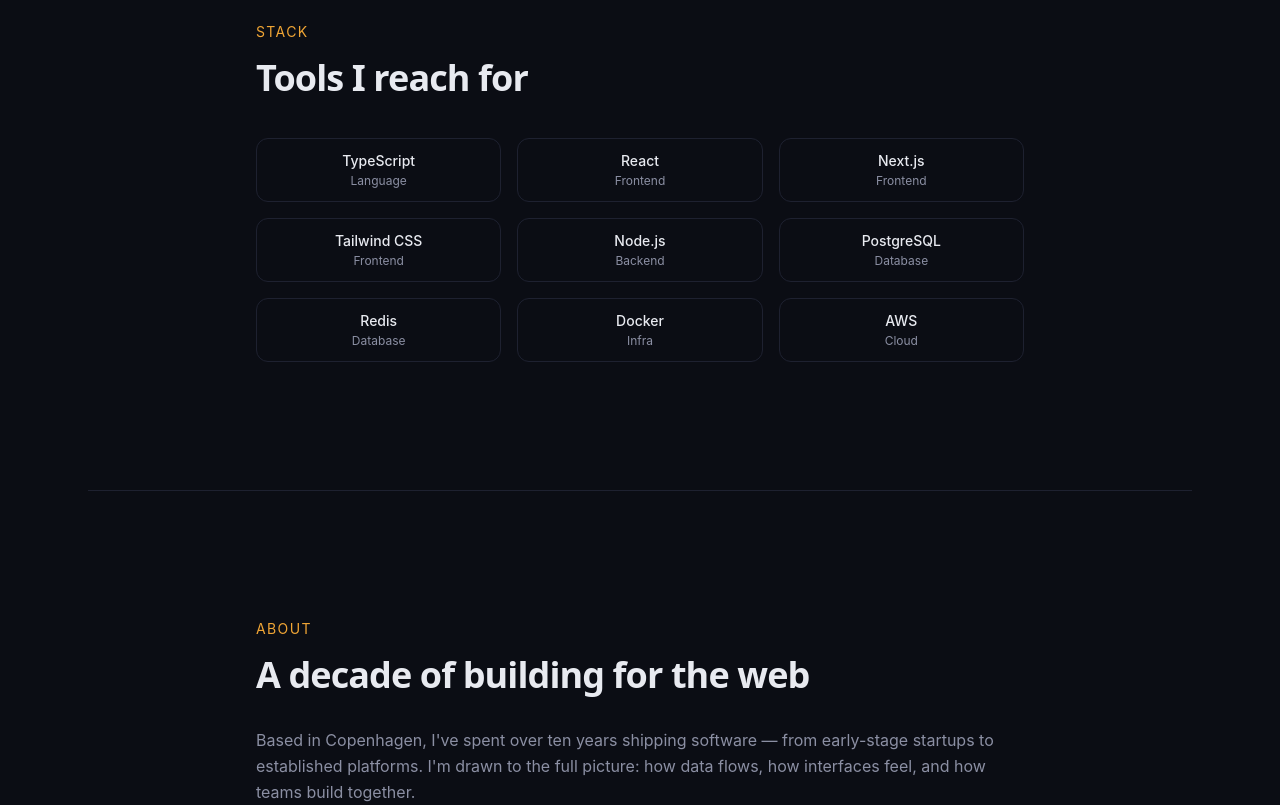
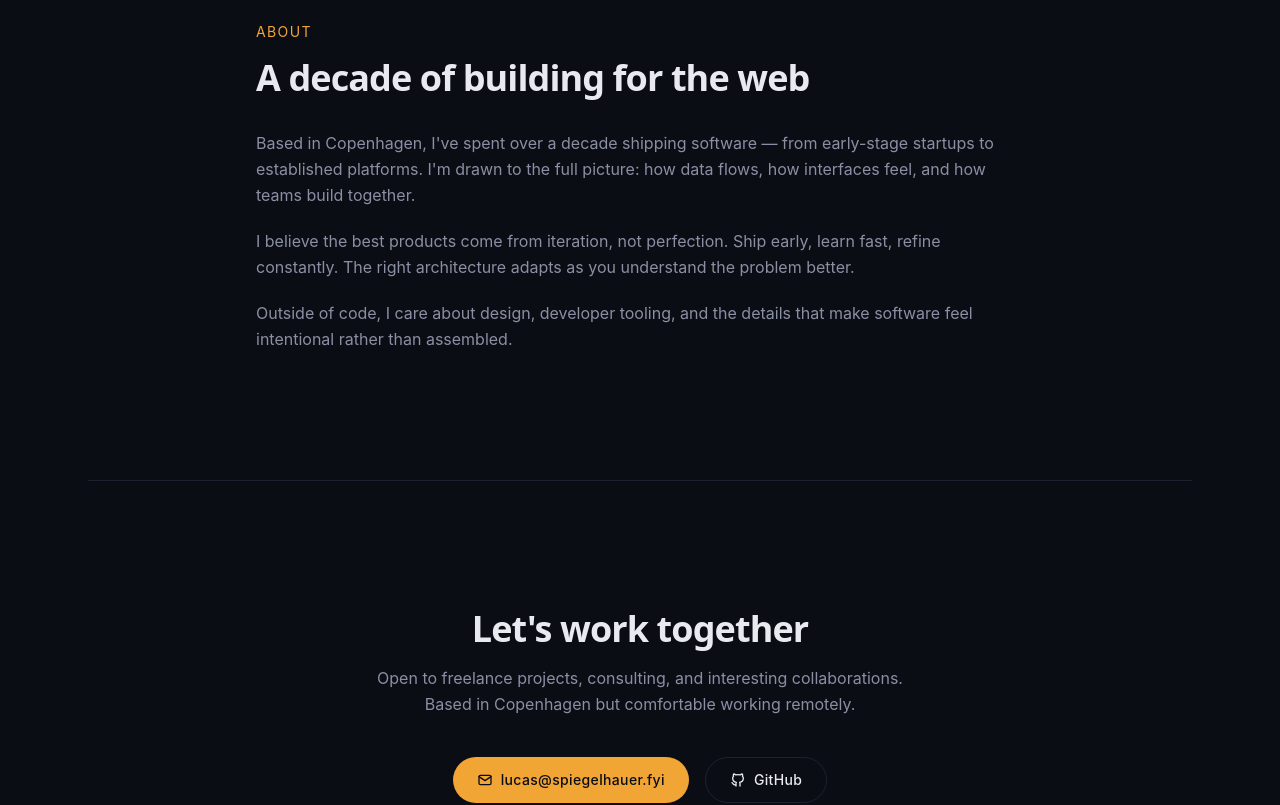
Before and after one commit to lucaslevin/spiegelhauer.fyi, a React (Vite) app: page / in a window 1280 px wide. Shown: the part 1320-2125 px from the top of the page. Built offline with nearby package versions, Linux system fonts and the light colour scheme.

Commit message:
refactor: responsive polish, remove Process section, tighten layout

```diff
--- a/src/App.tsx
+++ b/src/App.tsx
@@ -1,5 +1,18 @@
 import { MeshGradient } from '@paper-design/shaders-react';
-import { IconArrowRight, IconBrandGithub, IconCode, IconMail, IconMapPin, IconMenu2, IconServer, IconX } from '@tabler/icons-react';
+import {
+	IconArrowRight,
+	IconBrandGithub,
+	IconCode,
+	IconHierarchy,
+	IconMail,
+	IconMapPin,
+	IconMenu2,
+	IconRocket,
+	IconSearch,
+	IconServer,
+	IconTrendingUp,
+	IconX,
+} from '@tabler/icons-react';
 import { useEffect, useRef, useState } from 'react';
 
 function App() {
@@ -72,9 +85,9 @@
 
 				{/* Mobile dropdown */}
 				<div className={`sm:hidden overflow-hidden transition-all duration-250 ease-out ${menuOpen ? 'max-h-64 opacity-100 border-t border-border' : 'max-h-0 opacity-0'}`}>
-					<nav className="flex flex-col px-6 py-4 gap-3 text-sm">
+					<nav className="flex flex-col px-6 py-4 gap-1 text-sm">
 						{navItems.map((item) => (
-							<a key={item.href} href={item.href} onClick={closeMenu} className={`${item.className} py-1 text-left`}>
+							<a key={item.href} href={item.href} onClick={closeMenu} className={`${item.className} py-2.5 text-left`}>
 								{item.label}
 							</a>
 						))}
@@ -96,11 +109,11 @@
 						<IconMapPin size={14} stroke={1.5} />
 						Copenhagen, Denmark
 					</p>
-					<h1 className="animate-fade-up animate-fade-up-delay-1 font-display text-5xl sm:text-6xl lg:text-7xl font-bold tracking-tight text-[var(--color-text-h)] leading-none mb-6">
+					<h1 className="animate-fade-up animate-fade-up-delay-1 font-display text-4xl sm:text-6xl lg:text-7xl font-bold tracking-tight text-[var(--color-text-h)] leading-none mb-6">
 						Spiegelhauer
 					</h1>
 					<p className="animate-fade-up animate-fade-up-delay-2 text-lg sm:text-xl text-[var(--color-text)] max-w-lg leading-relaxed mb-10">
-						Fullstack engineer with 10+ years building robust Node.js backends and polished React frontends.
+						I build backends that scale and frontends that feel right. Fullstack, Copenhagen-based.
 					</p>
 					<a
 						href="#contact"
@@ -119,11 +132,12 @@
 						<p className="text-sm tracking-widest uppercase text-[var(--color-accent)] mb-4">What I do</p>
 						<h2 className="font-display text-3xl sm:text-4xl font-bold tracking-tight text-[var(--color-text-h)] mb-6">Fullstack craftsmanship</h2>
 						<p className="text-[var(--color-text)] leading-relaxed max-w-xl">
-							I build from database to deployment. TypeScript across the stack, React on the front, Node.js on the back — with a deep understanding of how they connect.
+							Database to deployment — I work across the entire stack. TypeScript everywhere, React on the front, Node.js on the back, and a clear picture of how it all fits
+							together.
 						</p>
 					</div>
 
-					<div ref={r(1)} className="reveal mt-20 grid sm:grid-cols-2 gap-16">
+					<div ref={r(1)} className="reveal mt-16 sm:mt-20 grid sm:grid-cols-2 gap-12 sm:gap-16">
 						<div>
 							<IconCode size={24} stroke={1.5} className="text-[var(--color-accent)] mb-3" />
 							<h3 className="text-xl font-semibold text-[var(--color-text-h)] mb-2">Frontend</h3>
@@ -142,55 +156,22 @@
 				</div>
 			</section>
 
-			{/* Stack */}
-			<section className="py-24 sm:py-32 px-6">
-				<div className="mx-auto max-w-3xl">
-					<div ref={r(2)} className="reveal">
-						<p className="text-sm tracking-widest uppercase text-[var(--color-accent)] mb-4">Stack</p>
-						<h2 className="font-display text-3xl sm:text-4xl font-bold tracking-tight text-[var(--color-text-h)] mb-10">Tools I reach for</h2>
-						<div className="grid grid-cols-2 sm:grid-cols-3 gap-4">
-							{[
-								{ label: 'TypeScript', category: 'Language' },
-								{ label: 'React', category: 'Frontend' },
-								{ label: 'Next.js', category: 'Frontend' },
-								{ label: 'Tailwind CSS', category: 'Frontend' },
-								{ label: 'Node.js', category: 'Backend' },
-								{ label: 'PostgreSQL', category: 'Database' },
-								{ label: 'Redis', category: 'Database' },
-								{ label: 'Docker', category: 'Infra' },
-								{ label: 'AWS', category: 'Cloud' },
-							].map((tech) => (
-								<div key={tech.label} className="border border-border rounded-xl px-4 py-3 text-center">
-									<div className="text-sm font-medium text-text-h">{tech.label}</div>
-									<div className="text-xs text-text mt-0.5">{tech.category}</div>
-								</div>
-							))}
-						</div>
-					</div>
-				</div>
-			</section>
-
-			{/* Separator */}
-			<div className="mx-auto max-w-6xl px-6">
-				<div className="border-t border-[var(--color-border)]" />
-			</div>
-
 			{/* Story — Detail section */}
 			<section id="story" className="py-24 sm:py-32 px-6">
 				<div className="mx-auto max-w-3xl">
-					<div ref={r(3)} className="reveal">
+					<div ref={r(2)} className="reveal">
 						<p className="text-sm tracking-widest uppercase text-[var(--color-accent)] mb-4">About</p>
 						<h2 className="font-display text-3xl sm:text-4xl font-bold tracking-tight text-[var(--color-text-h)] mb-8">A decade of building for the web</h2>
 						<div className="space-y-5 text-[var(--color-text)] leading-relaxed">
 							<p>
-								Based in Copenhagen, I've spent over ten years shipping software — from early-stage startups to established platforms. I'm drawn to the full picture: how data
-								flows, how interfaces feel, and how teams build together.
+								Based in Copenhagen, I've spent over a decade shipping software — from early-stage startups to established platforms. I'm drawn to the full picture: how data flows,
+								how interfaces feel, and how teams build together.
 							</p>
 							<p>
-								The stack I reach for is Node.js and React — not because they're popular, but because they're productive. TypeScript across the board. Postgres when it fits, Redis
-								when it needs to be fast.
+								I believe the best products come from iteration, not perfection. Ship early, learn fast, refine constantly. The right architecture adapts as you understand the
+								problem better.
 							</p>
-							<p>Outside of code, I'm interested in design, developer tooling, and the small details that make software feel right.</p>
+							<p>Outside of code, I care about design, developer tooling, and the details that make software feel intentional rather than assembled.</p>
 						</div>
 					</div>
 				</div>
@@ -204,7 +185,7 @@
 			{/* Contact — Final CTA */}
 			<section id="contact" className="py-24 sm:py-32 px-6">
 				<div className="mx-auto max-w-xl text-center">
-					<div ref={r(4)} className="reveal">
+					<div ref={r(3)} className="reveal">
 						<h2 className="font-display text-3xl sm:text-4xl font-bold tracking-tight text-[var(--color-text-h)] mb-4">Let's work together</h2>
 						<p className="text-[var(--color-text)] leading-relaxed mb-10">
 							Open to freelance projects, consulting, and interesting collaborations. Based in Copenhagen but comfortable working remotely.
@@ -212,10 +193,10 @@
 						<div className="flex flex-col sm:flex-row gap-4 justify-center">
 							<a
 								href="mailto:lucas@spiegelhauer.fyi"
-								className="inline-flex items-center justify-center gap-2 px-6 py-3 rounded-full bg-[var(--color-accent)] text-[var(--color-bg)] font-medium text-sm tracking-wide accent-glow no-underline"
+								className="inline-flex items-center justify-center gap-2 px-5 sm:px-6 py-3 rounded-full bg-[var(--color-accent)] text-[var(--color-bg)] font-medium text-sm tracking-wide accent-glow no-underline truncate max-w-full"
 							>
 								<IconMail size={16} stroke={2} />
-								lucas@spiegelhauer.fyi
+								<span className="truncate">lucas@spiegelhauer.fyi</span>
 							</a>
 							<a
 								href="https://github.com/lucaslevin"
```
